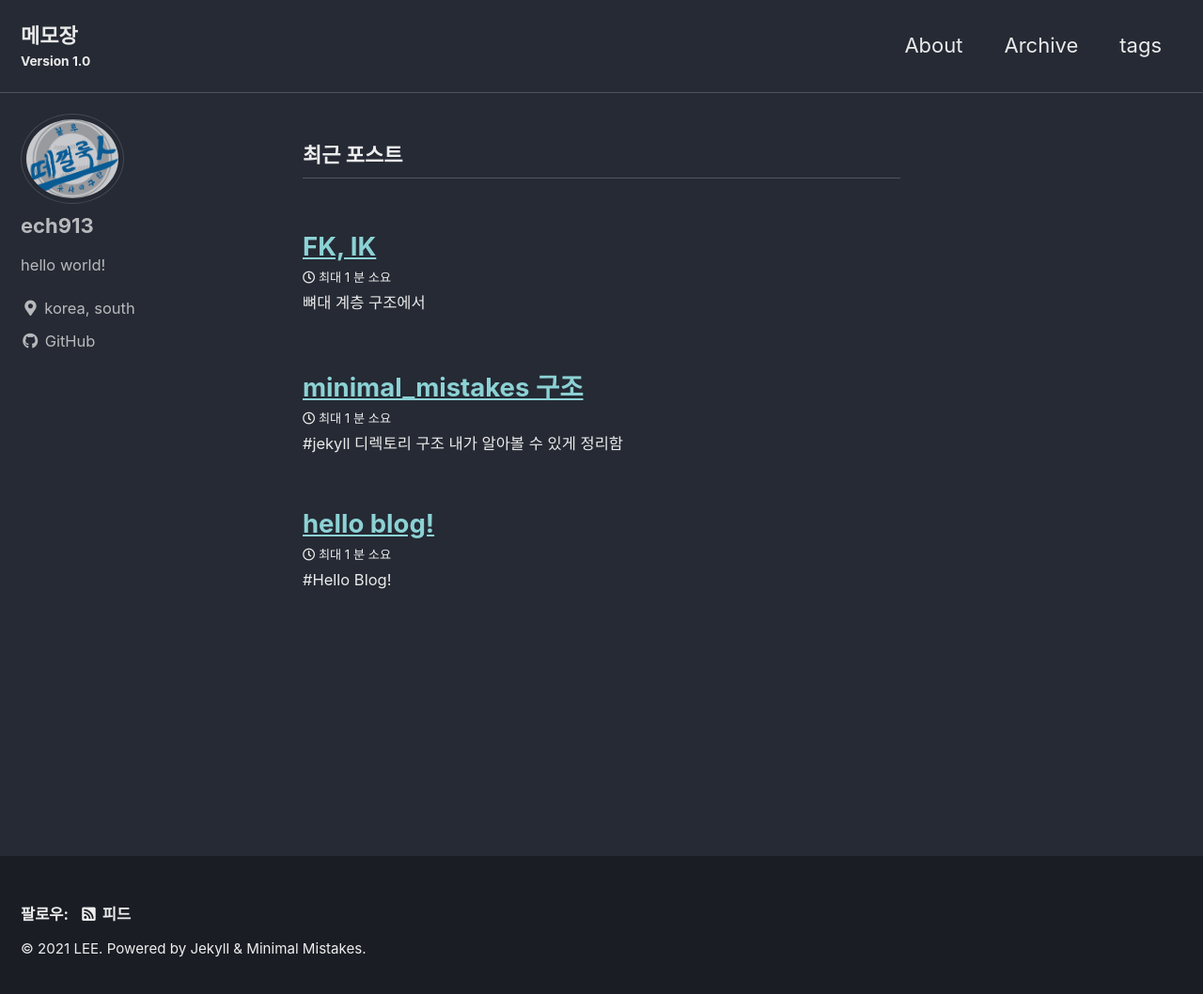
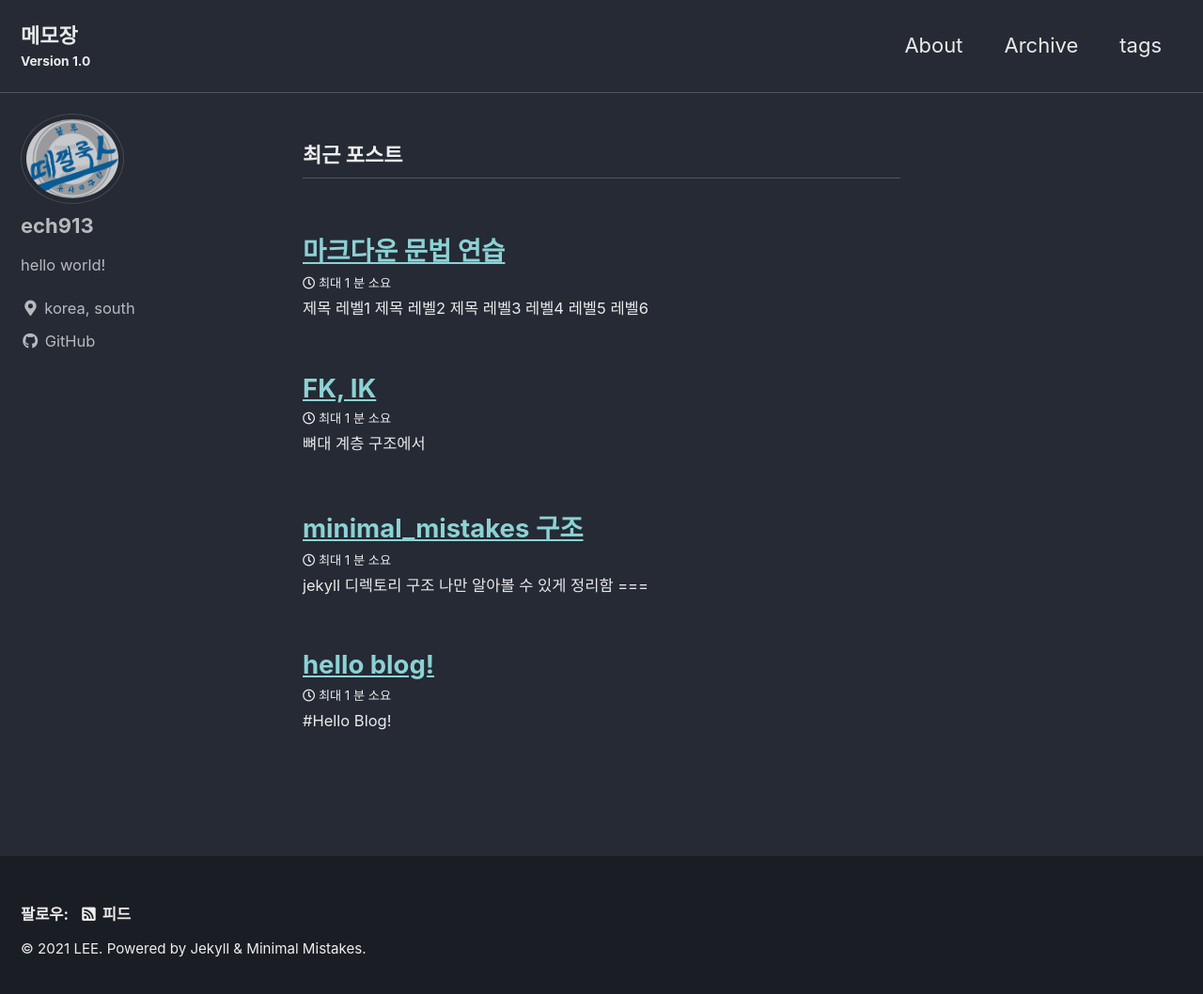
Before and after one commit to chanheelee913/chanheelee913.github.io, a Jekyll site: the page built from index.html, in a window 1280 px wide and 1066 px high. Shown: the top 1058 px of the window at 94% size. Built offline with Jekyll 4.4.1, drawn with Linux system fonts in a browser that asks for light colours; cached includes are drawn as plain includes; the list of posts is cut into pages by our own code.

Commit message:
add posts

```diff
--- a/_posts/2021-10-05-minimal_mistakes.md
+++ b/_posts/2021-10-05-minimal_mistakes.md
@@ -1,12 +1,20 @@
 ---
 title: minimal_mistakes 구조
 tag: [blog]
-
 ---
 
 
-#jekyll 디렉토리 구조 내가 알아볼 수 있게 정리함
+jekyll 디렉토리 구조
+나만 알아볼 수 있게 정리함
+===
 
-_layout : 페이지 레이아웃 지정되어 있는 폴더
-_posts : 작성한 포스트들 저장하는 폴더 (연-월-일-제목.md 지켜야함)
-_pages : 날짜 관련 없는 포스트들 저장하는 폴더
+# _layout
+페이지 레이아웃 지정되어 있는 폴더
+
+
+# _posts
+작성한 포스트들 저장하는 폴더 (연-월-일-제목.md 지켜야함)
+
+
+# pages
+날짜 관련 없는 포스트들 저장하는 폴더
--- /dev/null
+++ b/_posts/2021-10-06-mdSyntax.md
@@ -0,0 +1,26 @@
+---
+title: 마크다운 문법 연습
+tags: [blog]
+---
+
+# 제목 레벨1 #
+## 제목 레벨2 ##
+### 제목 레벨3 ###
+#### 레벨4 ####
+##### 레벨5 #####
+###### 레벨6 ######
+
+
+레벨1 (===)
+====
+
+레벨2 (---)
+----
+
+이것은 **볼드** 텍스트입니다. ** 사이에 입력
+이것도 __볼드__ 텍스트입니다. __ 사이에 입력, 쓰진 말자
+이것은 *이텔릭* 텍스트입니다. *사이에 입력, 언더스코어 사이에 입력해 _이텔릭_ 구현 가능하지만 쓰지말자
+
+별 세개로 ***볼드와 동시에 이텔릭***도 가능하다
+
+>이것은 BlockQuotes이다. >기호 사용하면 사용가능
```
Also changed, not shown: _posts/2021-10-06-IK.md (+1 -1 lines).
